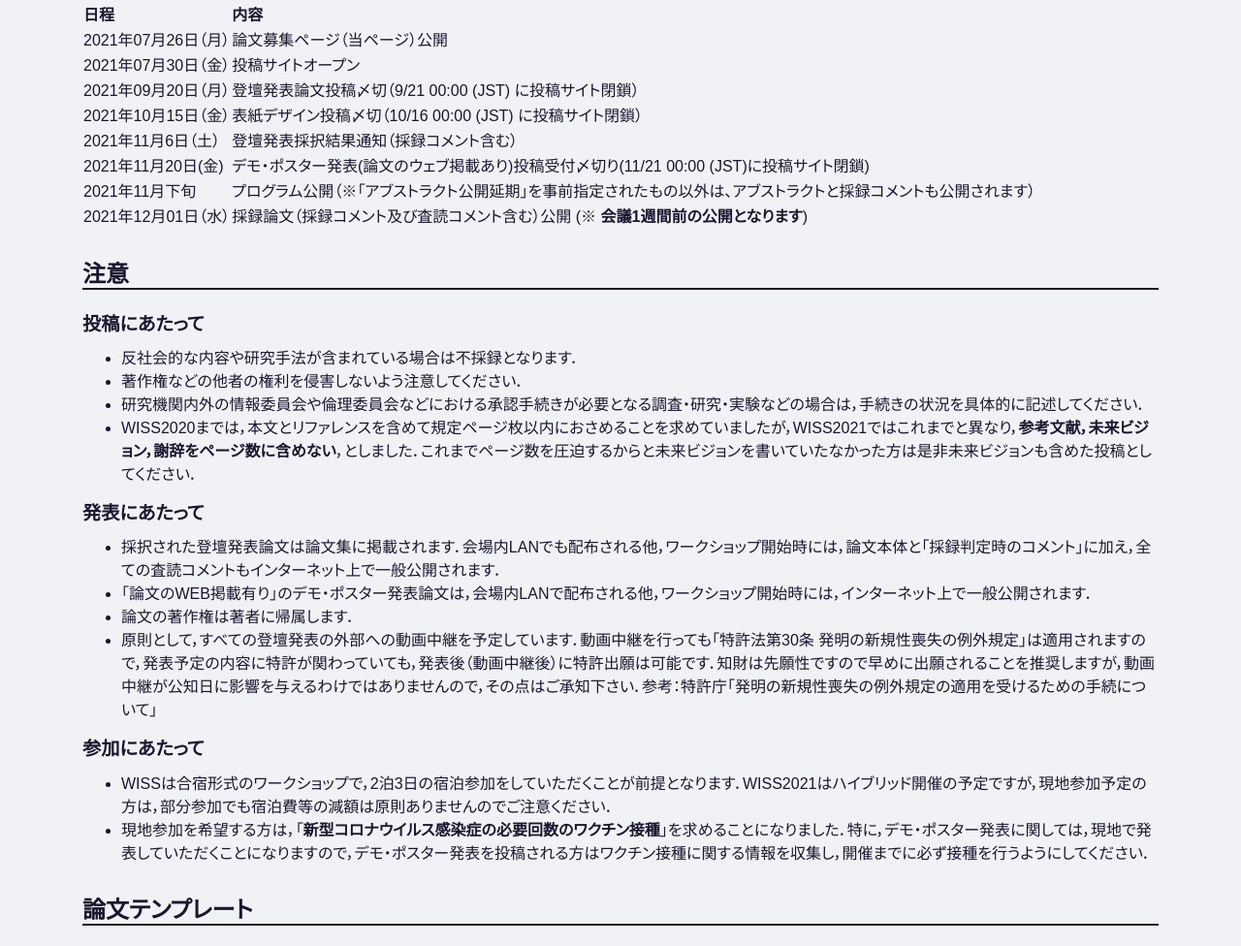
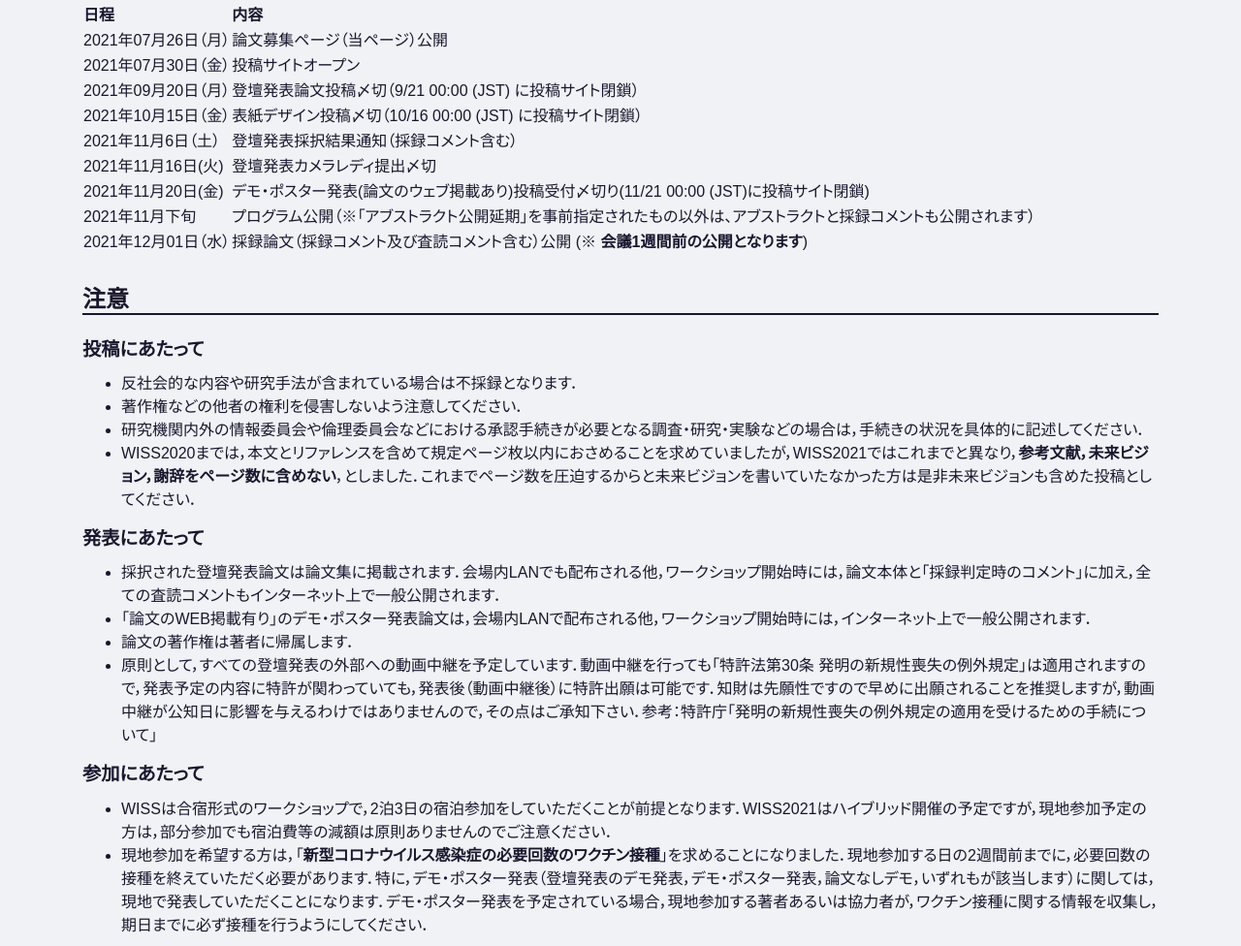
Before and after one commit to tsukasafukusato/webpage_temp, a plain HTML site: page call-for-papers.html in a window 1280 px wide. Shown: the part 3152-4128 px from the top of the page at 97% size. Drawn offline with nearby package versions, Linux system fonts and the light colour scheme; a web font is replaced by a local one.

Commit message:
update cfp

```diff
--- a/call-for-papers.html
+++ b/call-for-papers.html
@@ -81,7 +81,7 @@
 <li>論文テンプレートは既定のものを利用してください:
 <ul>
 <li><a href="./downloads/WISS_Template_2021_0714_word.docx">論文テンプレート（Word）</a></li>
-<li><a href="https://www.overleaf.com/latex/templates/wiss2021-template-deng-tan-fa-biao-yong/wfjtyxsdtvjm">論文テンプレート（Overleaf）</a></li>
+<li><a href="https://www.overleaf.com/latex/templates/wiss2020-template/ytdfgqwtwgcs">論文テンプレート（Overleaf）</a></li>
 <li><a href="./downloads/WISS_Template_2021_0714_latex.zip">論文テンプレート（LaTeX2e）</a></li>
 </ul>
 </li>
@@ -169,6 +169,10 @@
 <td style="text-align:left">登壇発表採択結果通知（採録コメント含む）</td>
 </tr>
 <tr>
+<td style="text-align:left">2021年11月16日(火)</td>
+<td style="text-align:left">登壇発表カメラレディ提出〆切</td>
+</tr>
+<tr>
 <td style="text-align:left">2021年11月20日(金)</td>
 <td style="text-align:left">デモ・ポスター発表(論文のウェブ掲載あり)投稿受付〆切り(11/21 00:00 (JST)に投稿サイト閉鎖)</td>
 </tr>
@@ -200,7 +204,7 @@
 <h3>参加にあたって</h3>
 <ul>
 <li>WISSは合宿形式のワークショップで，2泊3日の宿泊参加をしていただくことが前提となります．WISS2021はハイブリッド開催の予定ですが，現地参加予定の方は，部分参加でも宿泊費等の減額は原則ありませんのでご注意ください．</li>
-<li>現地参加を希望する方は，「<strong>新型コロナウイルス感染症の必要回数のワクチン接種</strong>」を求めることになりました．特に，デモ・ポスター発表に関しては，現地で発表していただくことになりますので，デモ・ポスター発表を投稿される方はワクチン接種に関する情報を収集し，開催までに必ず接種を行うようにしてください．</li>
+<li>現地参加を希望する方は，「<strong>新型コロナウイルス感染症の必要回数のワクチン接種</strong>」を求めることになりました．現地参加する日の2週間前までに，必要回数の接種を終えていただく必要があります．特に，デモ・ポスター発表（登壇発表のデモ発表，デモ・ポスター発表，論文なしデモ，いずれもが該当します）に関しては，現地で発表していただくことになります．デモ・ポスター発表を予定されている場合，現地参加する著者あるいは協力者が，ワクチン接種に関する情報を収集し，期日までに必ず接種を行うようにしてください．</li>
 </ul>
 <h2>論文テンプレート</h2>
 <p>ダウンロード時のブラウザはGoogle Chromeを推奨しています．（他ブラウザの場合文字化け等の不具合が生じる可能性があります．）</p>
```
Also changed, not shown: assets/logo/twitter-card.png.
